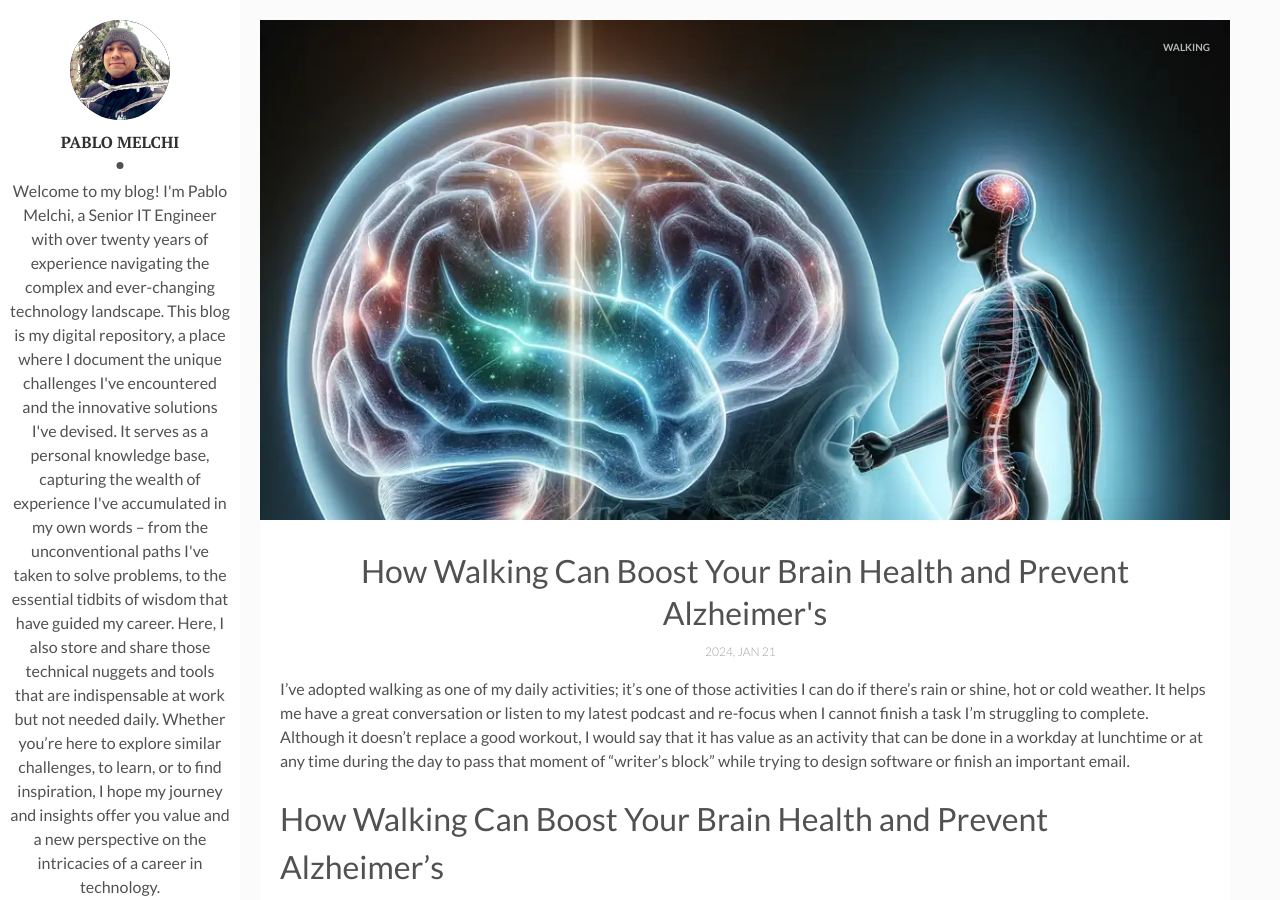
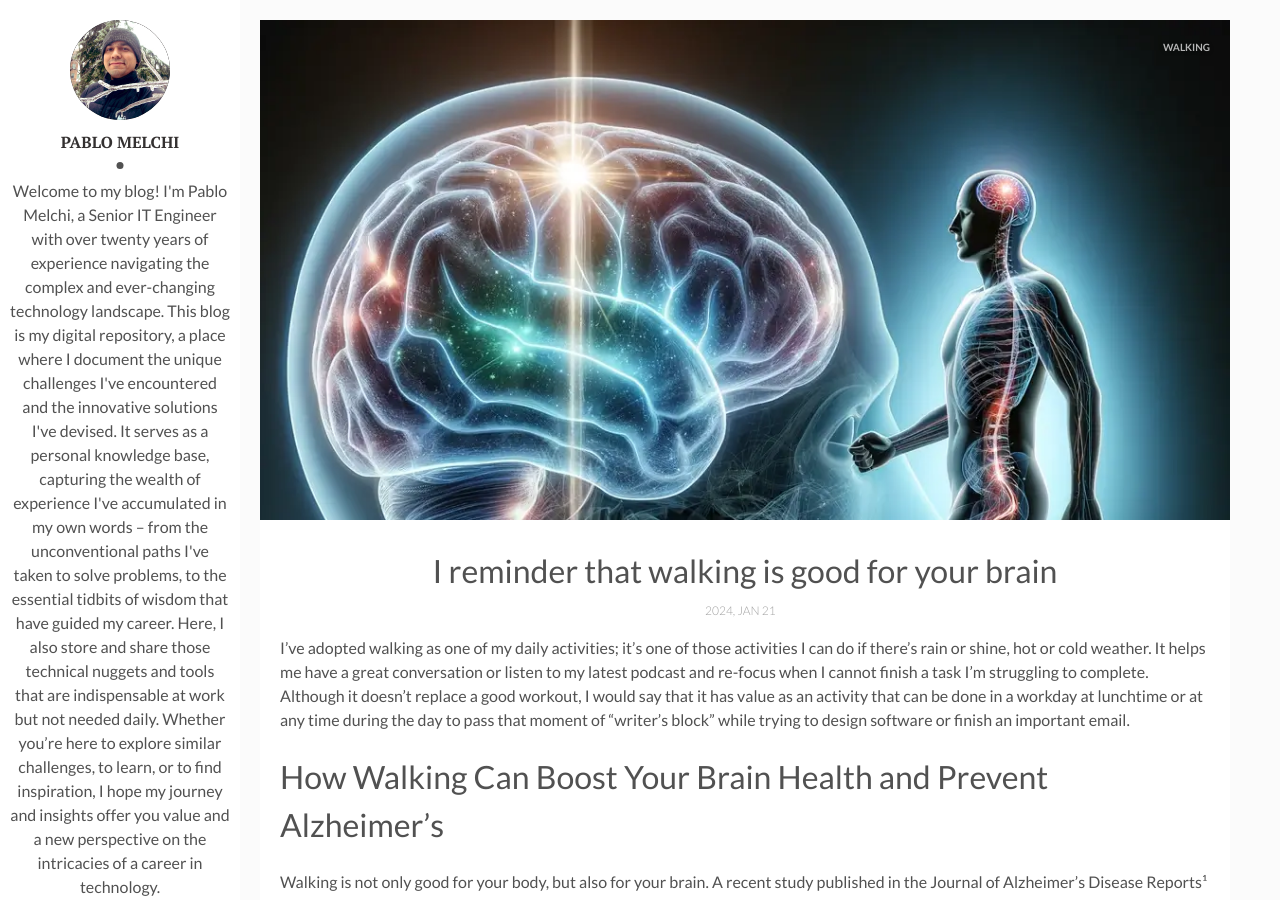
Before and after one commit to pmelchi/pmelchi.github.io, a Jekyll site: the page built from _posts/2024-01-21-Walk-Brain-study.markdown, in a window 1280 px wide and 900 px high. Built offline with Jekyll 4.4.1, drawn with Linux system fonts in a browser that asks for light colours.

Commit message:
Make it sound lighter

```diff
--- a/_posts/2024-01-21-Walk-Brain-study.markdown
+++ b/_posts/2024-01-21-Walk-Brain-study.markdown
@@ -1,8 +1,8 @@
 ---
 layout: post
-title: How Walking Can Boost Your Brain Health and Prevent Alzheimer's
+title: I reminder that walking is good for your brain
 date: 2024-01-21 08:00:00:00 +0600
-description: How Walking Can Boost Your Brain Health and Prevent Alzheimer's  # Add post description (optional)
+description: How Walking Can Boost Your Brain Health  # Add post description (optional)
 img: posts/2024-01-21.webp # Add image post (optional)
 fig-caption: Walking # Add figcaption (optional)
 tags: [health, walking, brain]
```
